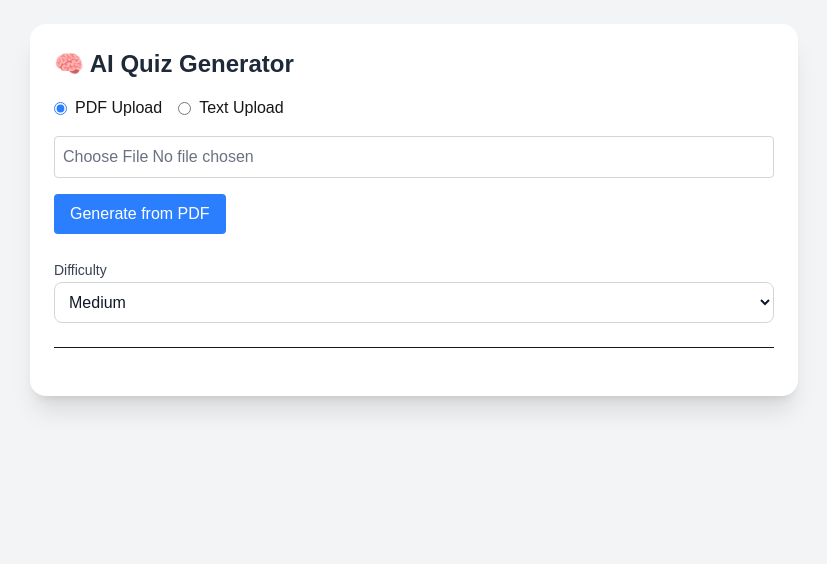
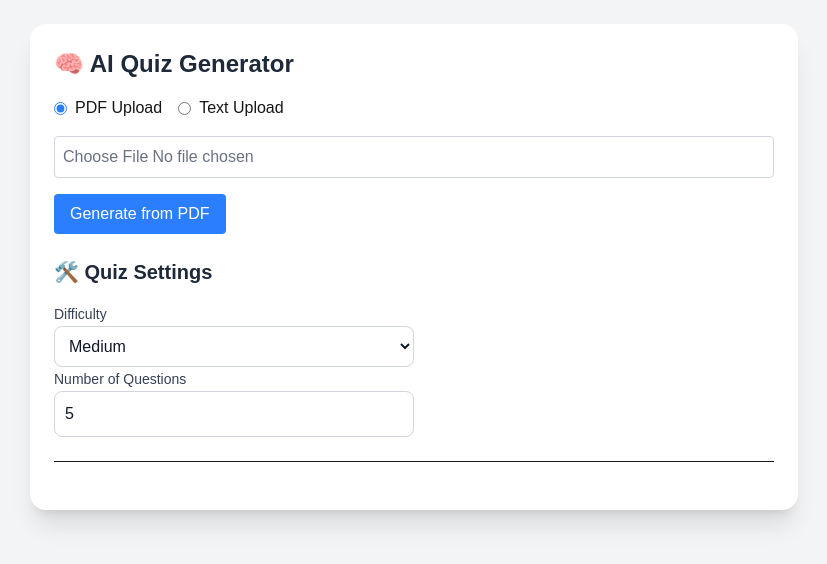
Before and after one commit to simar-s2/ai-quizzer, a Next.js app: page / in a window 1280 px wide. Shown: the top 564 px of the page, without its empty margins (226-1053 px from the left). Built offline with nearby package versions, Linux system fonts and the light colour scheme.

Commit message:
Added number of questions selector

```diff
--- a/package.json
+++ b/package.json
@@ -12,7 +12,8 @@
     "@google/genai": "^1.10.0",
     "next": "15.3.5",
     "react": "^19.0.0",
-    "react-dom": "^19.0.0"
+    "react-dom": "^19.0.0",
+    "react-mobile-picker": "^1.1.2"
   },
   "devDependencies": {
     "@eslint/eslintrc": "^3",
--- a/src/app/api/generate-quiz/route.ts
+++ b/src/app/api/generate-quiz/route.ts
@@ -28,12 +28,14 @@ async function generateQuiz({
   text,
   pdfBase64,
   difficulty = "medium",
+  numQuestions = 5,
 }: {
   text?: string;
   pdfBase64?: string;
   difficulty?: string;
+  numQuestions?: number;
 }) {
-  const basePrompt = `Generate 5 ${difficulty}-level quiz questions based on the ${
+  const basePrompt = `Generate ${numQuestions} ${difficulty}-level quiz questions based on the ${
     pdfBase64 ? "PDF file" : "following text"
   }:
   ${text ? `"${text}"` : ""}
@@ -44,7 +46,6 @@ async function generateQuiz({
   - "question": the question text
   - "options": an array of 4 options (for mcq only)
   - "answer": the correct answer.`;
-
 
   const contents: any[] = [{ role: "user", parts: [{ text: basePrompt }] }];
 
@@ -113,13 +114,14 @@ export async function POST(req: Request) {
 
       const arrayBuffer = await file.arrayBuffer();
       const base64PDF = Buffer.from(arrayBuffer).toString("base64");
-      const difficulty = formData.get("difficulty")?.toString() || "medium"; // default
-      const quiz = await generateQuiz({ pdfBase64: base64PDF, difficulty });
+      const settings = formData.get("settings")?.toString() || "{}";
+      const settingsJson = JSON.parse(settings);
+      const quiz = await generateQuiz({ pdfBase64: base64PDF, ...settingsJson });
       return NextResponse.json({ quiz });
     } else {
       // Handle Text Input
-      const { text, difficulty } = await req.json();
-      const quiz = await generateQuiz({ text, difficulty });
+      const { text, settings } = await req.json();
+      const quiz = await generateQuiz({ text, ...settings });
       return NextResponse.json({ quiz });
     }
   } catch (err: any) {
--- a/src/components/QuizSettings.tsx
+++ b/src/components/QuizSettings.tsx
@@ -1,13 +1,18 @@
 import Difficulty from './quizsettingscomponents/Difficulty';
+import NumQuestions from './quizsettingscomponents/numQuestions';
 
 const QuizSettings = ({ quizSettings, setQuizSettings }: {
   quizSettings: any;
   setQuizSettings: React.Dispatch<React.SetStateAction<any>>;
 }) => {
-  return (
-    <div>
-      <Difficulty quizSettings={quizSettings} setQuizSettings={setQuizSettings} />
-    </div>
+    return (
+        <div>
+            <h2 className="text-xl font-bold mb-4 text-gray-800">🛠️ Quiz Settings</h2>
+            <div>
+                <Difficulty quizSettings={quizSettings} setQuizSettings={setQuizSettings} />
+                <NumQuestions quizSettings={quizSettings} setQuizSettings={setQuizSettings} />
+            </div>
+        </div>
   );
 };
 
--- a/src/components/quizsettingscomponents/Difficulty.tsx
+++ b/src/components/quizsettingscomponents/Difficulty.tsx
@@ -10,7 +10,7 @@ const Difficulty = ({
     };
 
     return (
-      <div>
+      <div className="w-1/2">
         <label htmlFor="difficulty" className="text-sm font-medium text-gray-700 dark:text-gray-200">
           Difficulty
         </label>
--- /dev/null
+++ b/src/components/quizsettingscomponents/numQuestions.tsx
@@ -0,0 +1,32 @@
+const NumQuestions = ({
+  quizSettings,
+  setQuizSettings,
+}: {
+  quizSettings: any;
+  setQuizSettings: React.Dispatch<React.SetStateAction<any>>;
+}) => {
+  const handleChange = (e: React.ChangeEvent<HTMLInputElement>) => {
+    const value = parseInt(e.target.value);
+    setQuizSettings({ ...quizSettings, numQuestions: isNaN(value) ? 0 : value });
+  };
+
+  return (
+    <div className="w-1/2">
+      <label htmlFor="numQuestions" className="text-sm font-medium text-gray-700 dark:text-gray-200">
+        Number of Questions
+      </label>
+      <input
+        type="number"
+        id="numQuestions"
+        name="numQuestions"
+        min={1}
+        max={50}
+        className="block w-full p-2.5 border border-gray-300 rounded-lg bg-white text-gray-900 focus:ring-blue-500 focus:border-blue-500 "
+        value={quizSettings.numQuestions}
+        onChange={handleChange}
+      />
+    </div>
+  );
+};
+
+export default NumQuestions;
```
Also changed, not shown: 1 other file (tests, documents, lock files or other folders).
